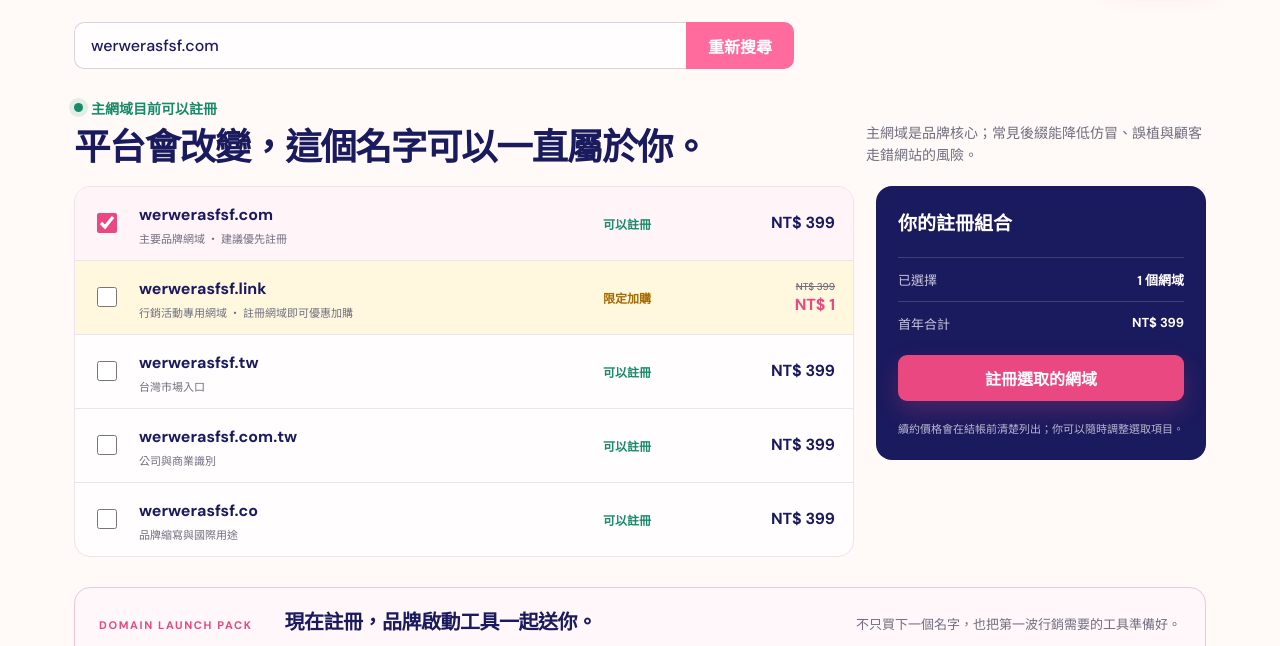
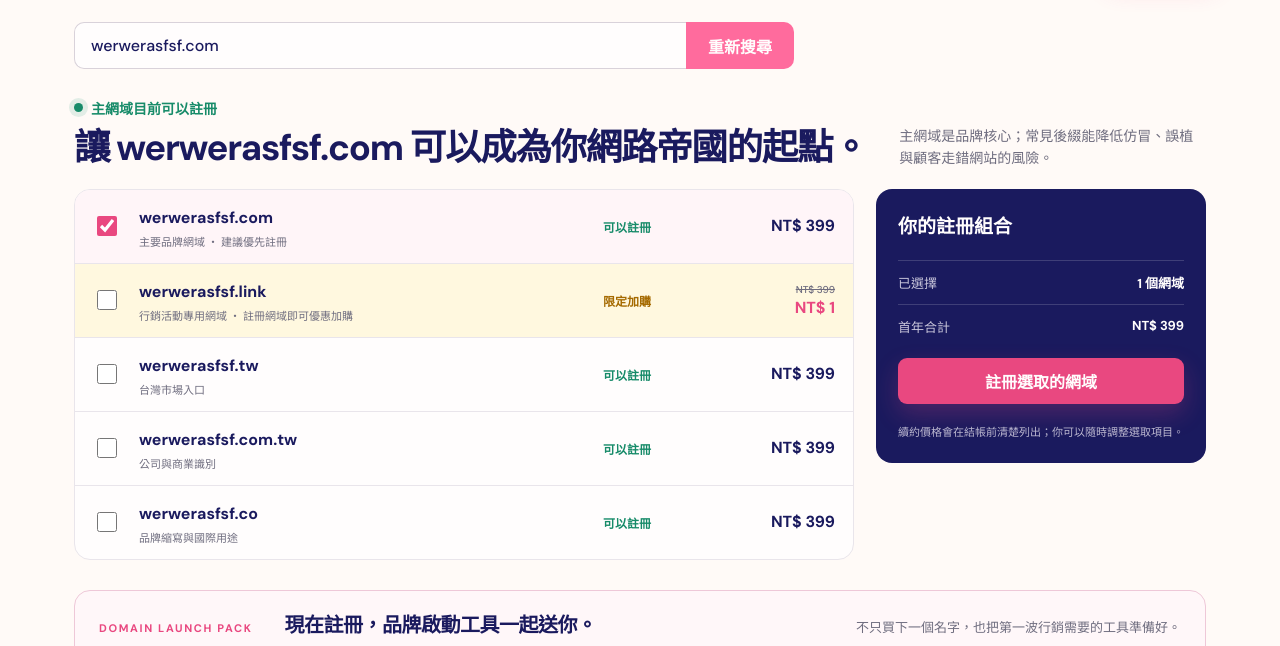
Before and after one commit to JardiniTsai168/lihi-domain-search-redesign, a plain HTML site: page version-d.html in a window 1280 px wide. Shown: the part 78-724 px from the top of the page. Drawn offline with Linux system fonts and the light colour scheme.

Commit message:
Update version D dynamic hero heading

```diff
--- a/version-d.html
+++ b/version-d.html
@@ -13,7 +13,7 @@
   </nav>
   <main class="d-main">
     <form class="result-search d-search" data-search-form><label for="d-domain">搜尋網域</label><div class="search-control"><input id="d-domain" name="domain" data-domain-value spellcheck="false"><button type="submit">重新搜尋</button></div></form>
-    <section class="d-heading"><div><div class="status">主網域目前可以註冊</div><h1><span class="title-line">平台會改變，</span><br class="mobile-title-break"><span class="title-line">這個名字可以一直屬於你。</span></h1></div><p>主網域是品牌核心；常見後綴能降低仿冒、誤植與顧客走錯網站的風險。</p></section>
+    <section class="d-heading"><div><div class="status">主網域目前可以註冊</div><h1><span class="title-line">讓 <span class="domain-name" data-domain></span></span><br class="mobile-title-break"> <span class="title-line">可以成為你網路帝國的起點。</span></h1></div><p>主網域是品牌核心；常見後綴能降低仿冒、誤植與顧客走錯網站的風險。</p></section>
     <section class="d-workspace">
       <div class="domain-table" aria-label="可註冊網域">
         <label class="domain-row is-primary"><input type="checkbox" checked data-bundle-checkbox data-price="399"><span><strong data-domain></strong><small>主要品牌網域 · 建議優先註冊</small></span><span class="availability">可以註冊</span><span class="row-price">NT$ 399</span></label>
```
